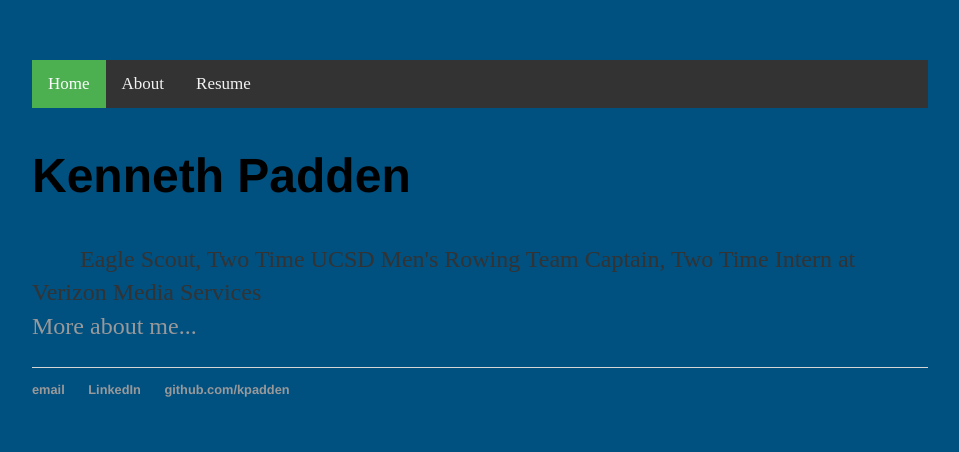
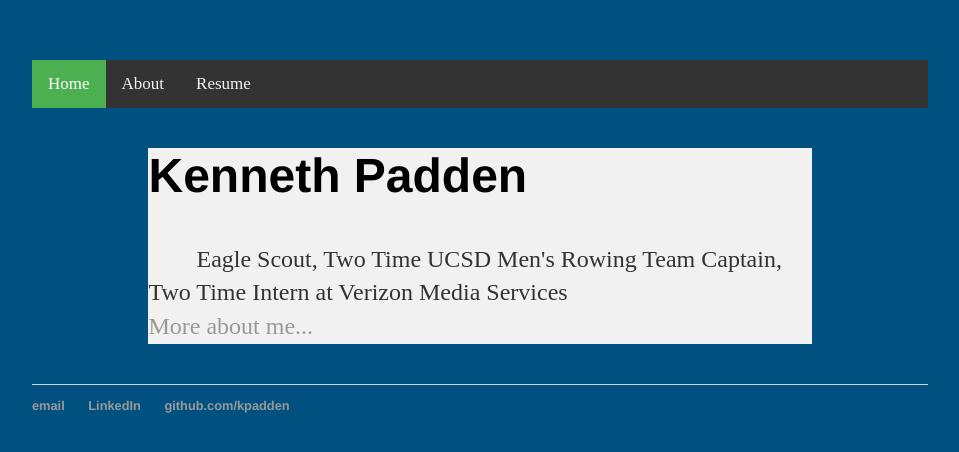
Before and after one commit to kpadden/kpadden.github.io, a Jekyll site: the page built from index.html, in a window 1280 px wide. Shown: the top 452 px of the page, without its empty margins (160-1119 px from the left). Built offline with Jekyll 4.4.1, drawn with Linux system fonts in a browser that asks for light colours.

Commit message:
Update main.css

```diff
--- a/css/main.css
+++ b/css/main.css
@@ -2,6 +2,12 @@ body {
     margin: 60px auto;
     width: 70%;
     background-color: #005080;
+}
+
+section {
+    margin: 40px auto;
+    width: 74%;
+    background-color: #f1f1f1;
 }
 
 .topnav {
```
